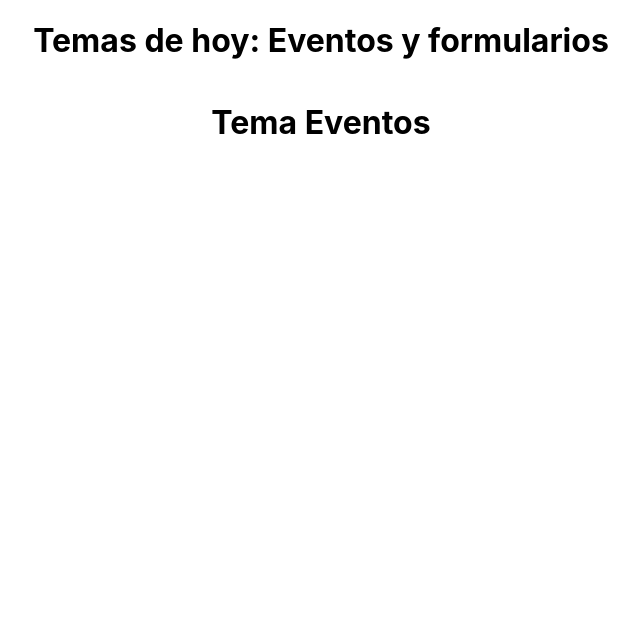
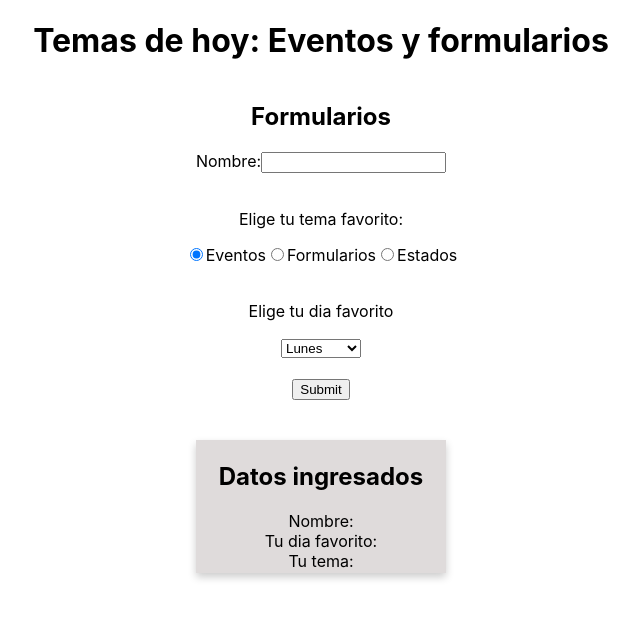
Before and after one commit to MarcosRissottoB/clases-react-digital-house, a React (Create React App) app: page / in a window 1280 px wide. Shown: the top 618 px of the page, without its empty margins (255-895 px from the left). Built offline with nearby package versions, Linux system fonts and the light colour scheme.

Commit message:
Clase 9:  Repaso de eventos y formularios

```diff
--- a/src/App.css
+++ b/src/App.css
@@ -5,7 +5,8 @@
 
 .App-container {
   display: flex;
-  flex-direction: row;
+  flex-direction: column;
+  align-items:center;
   justify-content: space-around;
 }
 
--- a/src/App.js
+++ b/src/App.js
@@ -1,28 +1,36 @@
 import './App.css';
-import * as React from 'react';
+import React, { useState } from 'react';
 // import { Listado } from './componentes/listado';
-import { Eventos } from './componentes/eventos';
+// import { Eventos } from './componentes/eventos';
 // import { ComponenteControlado } from './componentes/componenteControlado';
 // import { NoComponenteControlado } from './componentes/componenteNoControlado';
-// import { FormularioBasico } from './componentes/formularios/basico';
-import { FormularioHandlerDinamico } from './componentes/formularios/handlerDinamico'
+import { FormularioBasico } from './componentes/formularios/basico';
+// import { FormularioHandlerDinamico } from './componentes/formularios/handlerDinamico'
+import { Card } from './componentes/card';
 
 function App() {
+  const [data, setData] = useState({});
+
+  const handlerSubmitData = (data) => {
+    console.log("La data llego a APP.JS", data)
+    setData(data)
+  }
+
   return (
     <div className="App">
       <h1>Temas de hoy: Eventos y formularios</h1>
       <div className="App-container">
-
+      <div>
         {/* Clase anterior */}
         {/* <Listado /> */}
-        <br />
-        <br />
+        {/* <br />
+        <br /> */}
 
         {/* Clase de hoy */}
         {/* Eventos */}
-        <Eventos />
-        <br />
-        <br />
+        {/* <Eventos /> */}
+        {/* <br />
+        <br /> */}
 
         {/* Componentes controlados VS no controlados */}
         {/* <ComponenteControlado /> */}
@@ -32,12 +40,16 @@ function App() {
          desde el usuario cuando los requerimientos son sencillos Componentes controlados,
           pueden ser más complejos de crear pero permiten implementar patrones más complejos. */}
 
+        {/* <br />
+        <br /> */}
+      </div>
+         {/* Formularios */}
+         <FormularioBasico submitData={handlerSubmitData}/>
+         {/* <FormularioHandlerDinamico /> */}
         <br />
         <br />
-
-         {/* Formularios */}
-         {/* <FormularioBasico /> */}
-         {/* <FormularioHandlerDinamico /> */}
+        {/* {data ? <Card data={data} /> : ''} */}
+        {data && <Card data={data} />}
       </div>
     </div>
   );
--- a/src/componentes/card/index.jsx
+++ b/src/componentes/card/index.jsx
@@ -1,23 +1,17 @@
-import React, { Component } from 'react'
+import React from 'react'
 import styles from './styles.module.css';
 
-export class Card extends Component {
-  constructor(props) {
-    super(props);
-    this.state = {
-      title: 'Title',
-      body: 'orem Ipsum is simply dummy text of the printing and typesetting industry. Lorem Ipsum has been the standard dummy text ever since the 1500s, when an unknown printer took a galley of type and scrambled it to make a type specimen book.',
-    };
-  }
-
-  render() {
-    return (
-      <div className={styles.card}>
-        <div className={styles.container}>
-          <h1>{this.state.title}</h1>
-          <p>{this.state.body}.</p>
-        </div>
+export const Card =  ({data}) => {
+  return (
+    <div className={styles.card}>
+      <div className={styles.container}>
+        <h2>Datos ingresados</h2>
+        <span>Nombre: <strong>{data.nombre}</strong></span>
+        <br />
+        <span>Tu dia favorito: <strong>{data.dia}</strong></span>
+        <br />
+        <span>Tu tema: <strong>{data.tema}</strong></span>
       </div>
-    );
-  }
+    </div>
+  );
 }
--- a/src/componentes/eventos/index.jsx
+++ b/src/componentes/eventos/index.jsx
@@ -22,13 +22,13 @@ export const Eventos = () => {
 
   // Parte 3
   // onChange evento para los inputs con el teclado
-  const handleChange = (e) => {
-    console.log("handleChange target: ", e.target);
-    console.log("handleChange: value", e.target.value);
-    // if (e.target.value.length > 3) {
-    //   console.log("handleChange con 4 o mas letras: ", e.target.value);
-    // }
-  }
+  // const handleChange = (e) => {
+  //   console.log("handleChange target: ", e.target);
+  //   console.log("handleChange: value", e.target.value);
+  //   // if (e.target.value.length > 3) {
+  //   //   console.log("handleChange con 4 o mas letras: ", e.target.value);
+  //   // }
+  // }
   return (
     <div>
       <h1>Tema Eventos</h1>
--- a/src/componentes/formularios/basico/index.jsx
+++ b/src/componentes/formularios/basico/index.jsx
@@ -1,24 +1,47 @@
 import React, { useState } from "react";
 
-export const FormularioBasico = () => {
+const Title = ({tag, children, style}) => {
+  <>
+    <div>{tag === 'h1' ?
+    <h1 style={style}>{children}</h1>
+    : <h3 style={style}>{children}</h3>
+  }</div>
+  </>
+}
+export const FormularioBasico = ({submitData}) => {
   const [nombre, setNombre] = useState("");
   const [dia, setDia] = useState("");
   const [tema, setTema] = useState("");
 
-  const handleSubmit = (e) => {
-
+  const handlerOnSubmit = (e) => {
     e.preventDefault();
 
     console.log("Nombre: ", nombre);
     console.log("Dia: ", dia);
     console.log("Tema: ", tema);
     alert("El formulario se ha enviado");
+
+    // validaciones
+
+    submitData(
+      {
+      nombre,
+      dia,
+      tema
+    }
+    )
+
   };
 
   return (
     <>
       <h2>Formularios</h2>
-      <form onSubmit={handleSubmit}>
+      {/* // Title */}
+      {/* <Title tag="h3">"Titulo"</Title> */}
+      <Title tag="h3">"Formulario desde el componente Title"</Title>
+
+      <form onSubmit={handlerOnSubmit}>
+        <div>
           <label htmlFor="nombre">Nombre:</label>
           <input
             type="text"
@@ -72,7 +95,9 @@ export const FormularioBasico = () => {
 
           <br />
           <br />
+        </div>
         <input type="submit" />
+
       </form>
     </>
   );
```
Lines whose indentation alone changed are shown as unchanged.
